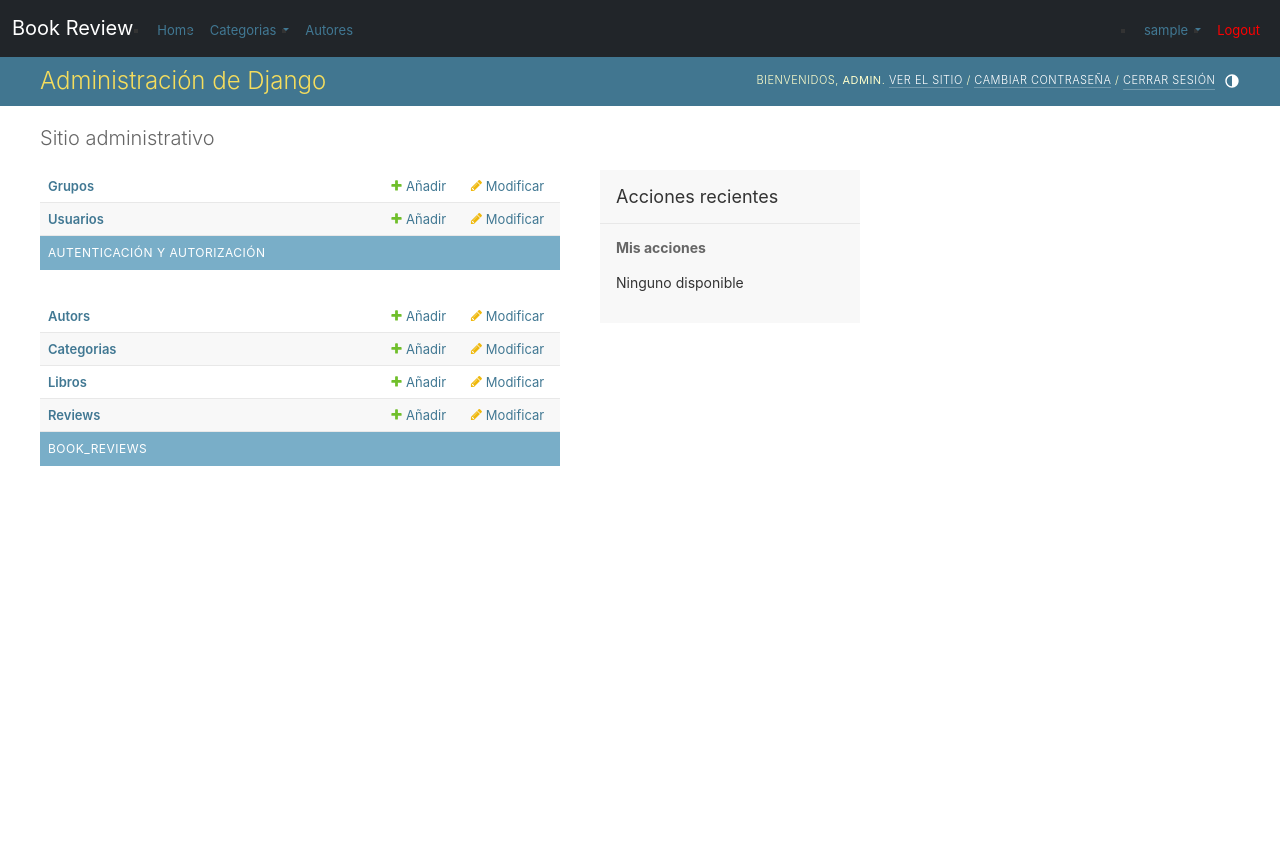
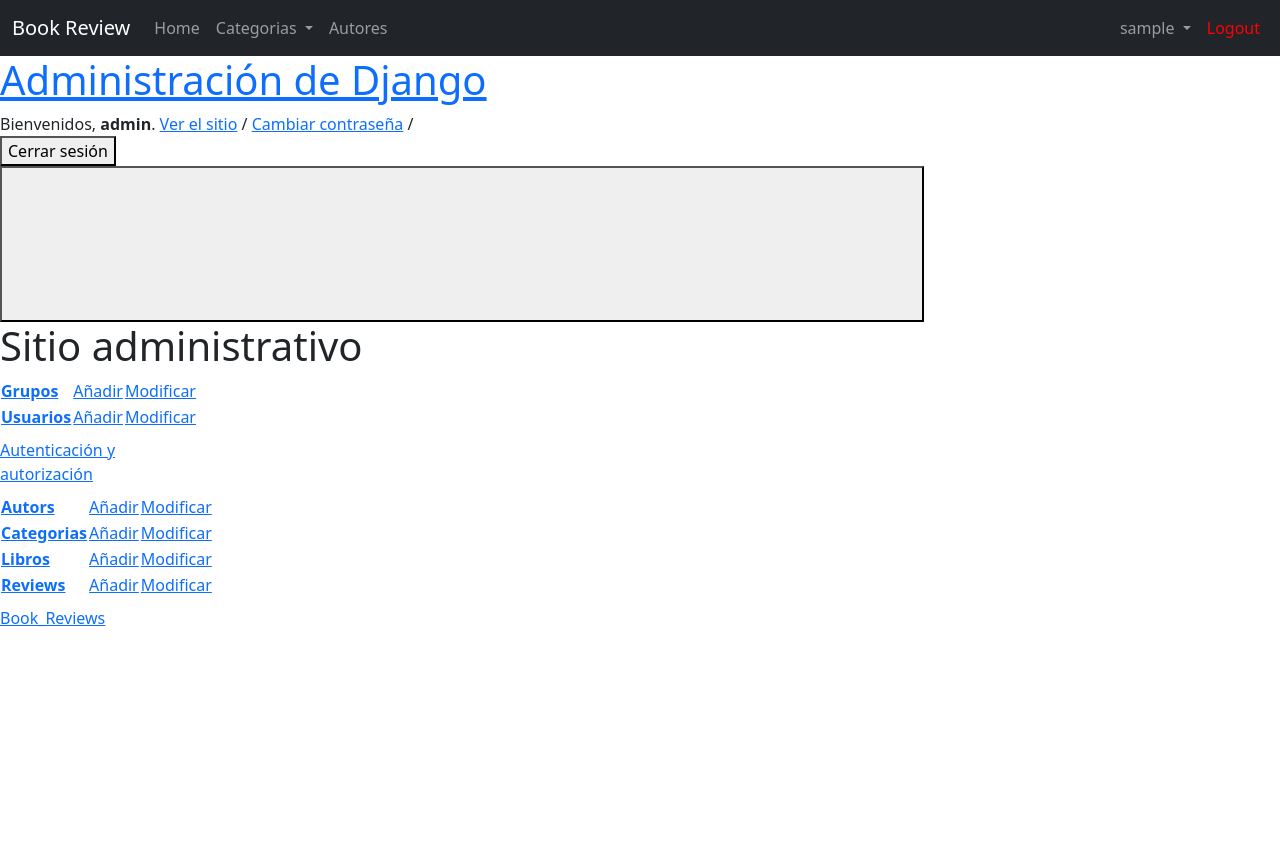
Before and after one commit to kevincardenas18/ratingCore_Django, a Django app: page /administrador/ in a window 1280 px wide. After the commit the page ends 627 px from the top, so only its background shows below. Run offline with Django 4.2, Linux system fonts and the light colour scheme; the visitor is signed in with stand-in values (Sample User, id 1).

Commit message:
Modify administrador.html

```diff
--- a/book_reviews/static/css/styles.css
+++ b/book_reviews/static/css/styles.css
@@ -25,3 +25,31 @@
   .detalles p {
     margin-bottom: 10px;
   }
+
+  .autor {
+    display: flex;
+    margin-bottom: 20px;
+  }
+
+  .foto {
+    flex: 0 0 150px;
+    margin-right: 10px;
+  }
+
+  .foto img {
+    width: 100%;
+    height: auto;
+  }
+
+  .detalles-autor {
+    flex: 1;
+  }
+
+  .detalles-autor h2 {
+    font-size: 20px;
+    margin-bottom: 5px;
+  }
+
+  .detalles-autor p {
+    margin-bottom: 10px;
+  }
--- a/book_reviews/templates/administrador.html
+++ b/book_reviews/templates/administrador.html
@@ -3,29 +3,7 @@
 {% block title %} Administrador {% endblock %}
 
 {% block content %}
-<head>
-  <link rel="stylesheet" href="/static/admin/css/base.css">
 
-    <link rel="stylesheet" href="/static/admin/css/dark_mode.css">
-    <script src="/static/admin/js/theme.js" defer></script>
-
-
-    <link rel="stylesheet" href="/static/admin/css/nav_sidebar.css">
-    <script src="/static/admin/js/nav_sidebar.js" defer></script>
-
-  <link rel="stylesheet" href="/static/admin/css/dashboard.css">
-
-
-
-      <meta name="viewport" content="user-scalable=no, width=device-width, initial-scale=1.0, maximum-scale=1.0">
-      <link rel="stylesheet" href="/static/admin/css/responsive.css">
-
-
-  <meta name="robots" content="NONE,NOARCHIVE">
-  </head>
-<body class=" dashboard"
-  data-admin-utc-offset="0">
-<a href="#content-start" class="skip-to-content-link">Saltar al contenido principal</a>
 <!-- Container -->
 <div id="container">
 
@@ -224,20 +202,6 @@
 
 
 </div>
-
-
-<div id="content-related">
-    <div class="module" id="recent-actions-module">
-        <h2>Acciones recientes</h2>
-        <h3>Mis acciones</h3>
-
-
-
-            <p>Ninguno disponible</p>
-
-    </div>
-</div>
-
           <br class="clear">
         </div>
         <!-- END Content -->
@@ -246,13 +210,5 @@
     </div>
 </div>
 <!-- END Container -->
-
-<!-- SVGs -->
-<svg xmlns="http://www.w3.org/2000/svg" class="base-svgs">
-  <symbol viewBox="0 0 24 24" width="1rem" height="1rem" id="icon-auto"><path d="M0 0h24v24H0z" fill="currentColor"/><path d="M12 22C6.477 22 2 17.523 2 12S6.477 2 12 2s10 4.477 10 10-4.477 10-10 10zm0-2V4a8 8 0 1 0 0 16z"/></symbol>
-  <symbol viewBox="0 0 24 24" width="1rem" height="1rem" id="icon-moon"><path d="M0 0h24v24H0z" fill="currentColor"/><path d="M10 7a7 7 0 0 0 12 4.9v.1c0 5.523-4.477 10-10 10S2 17.523 2 12 6.477 2 12 2h.1A6.979 6.979 0 0 0 10 7zm-6 5a8 8 0 0 0 15.062 3.762A9 9 0 0 1 8.238 4.938 7.999 7.999 0 0 0 4 12z"/></symbol>
-  <symbol viewBox="0 0 24 24" width="1rem" height="1rem" id="icon-sun"><path d="M0 0h24v24H0z" fill="currentColor"/><path d="M12 18a6 6 0 1 1 0-12 6 6 0 0 1 0 12zm0-2a4 4 0 1 0 0-8 4 4 0 0 0 0 8zM11 1h2v3h-2V1zm0 19h2v3h-2v-3zM3.515 4.929l1.414-1.414L7.05 5.636 5.636 7.05 3.515 4.93zM16.95 18.364l1.414-1.414 2.121 2.121-1.414 1.414-2.121-2.121zm2.121-14.85l1.414 1.415-2.121 2.121-1.414-1.414 2.121-2.121zM5.636 16.95l1.414 1.414-2.121 2.121-1.414-1.414 2.121-2.121zM23 11v2h-3v-2h3zM4 11v2H1v-2h3z"/></symbol>
-</svg>
-<!-- END SVGs -->
 </body>
 {% endblock %}
--- a/book_reviews/templates/autor.html
+++ b/book_reviews/templates/autor.html
@@ -17,6 +17,9 @@
           {{ autor.nombre }}
         </a>
       </h2>
+      <p>País: {{ autor.pais }}</p>
+      <p>Fecha de nacimiento: {{ autor.fecha_nacimiento }}</p>
+      <p>Biografía: {{ autor.resumen }}</p>
     </div>
   </div>
 {% endfor %}
```
